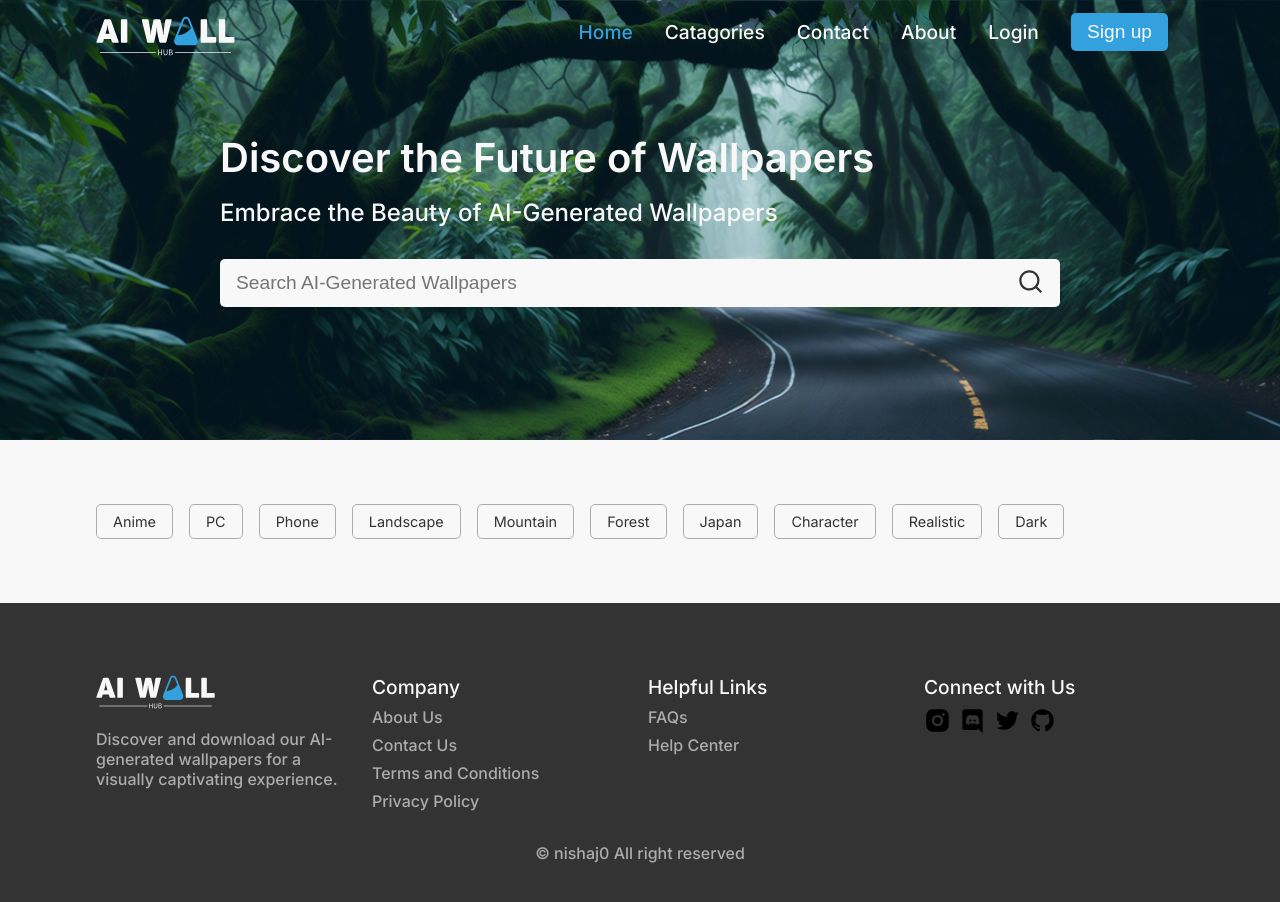
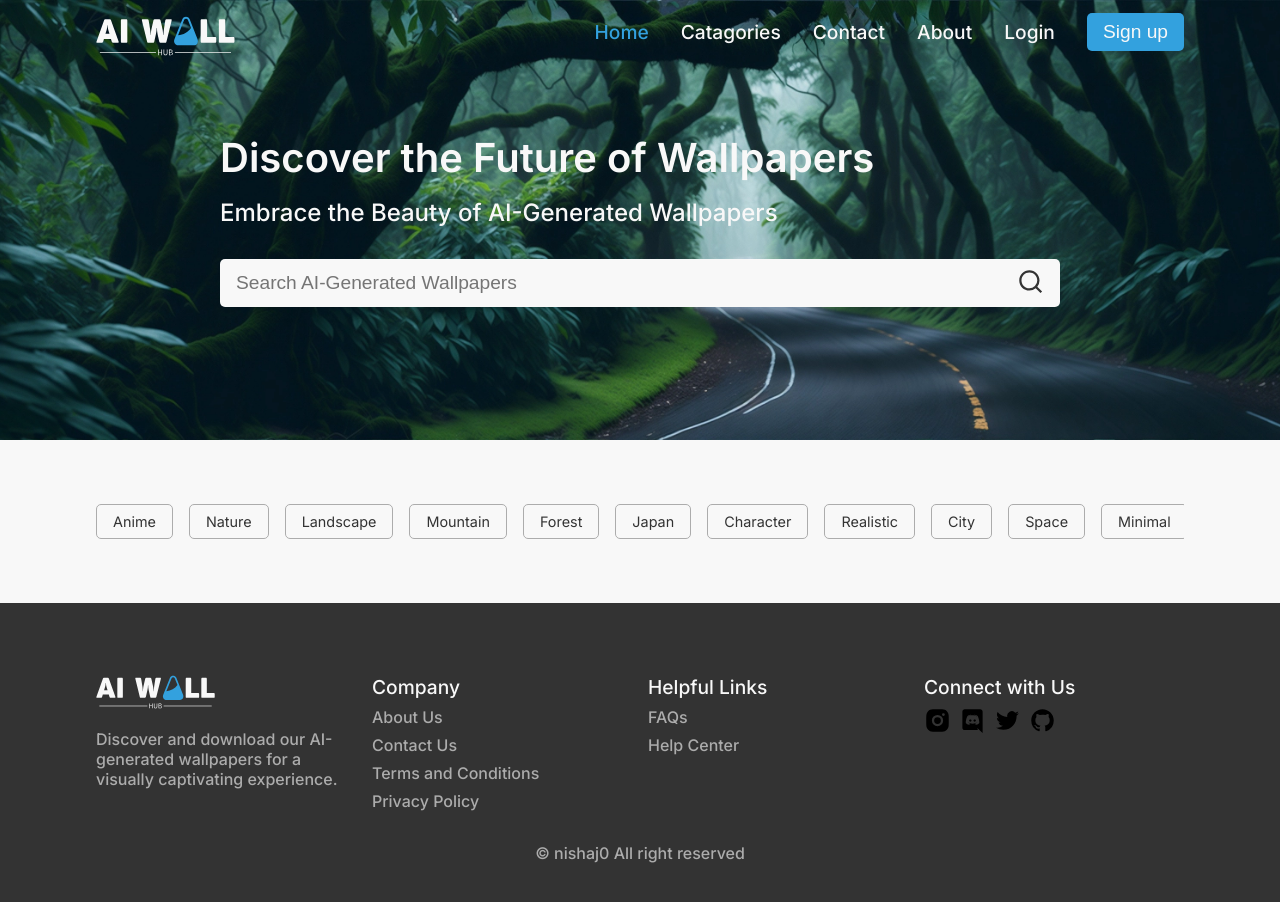
Before and after one commit to nishaj0/Ai_WallHub, a React (Vite) app in the folder client/: page / in a window 1280 px wide. Shown: the top 902 px of the page. Built offline with nearby package versions, Linux system fonts and the light colour scheme.

Commit message:
converted reused divs to component

```diff
--- a/client/src/containers/Header/Header.jsx
+++ b/client/src/containers/Header/Header.jsx
@@ -39,6 +39,32 @@ function Header() {
       };
    }, [isNavAtTop]);
 
+   function NavLinkTag({ to, content }) {
+      return (
+         <NavLink
+            to={to}
+            // ? isActive is a in-built property of NavLink which returns true if the route is active
+            className={({ isActive }) => (isActive ? activeLinkClass : null)}
+         >
+            {content}
+         </NavLink>
+      );
+   }
+
+   function MenuLinkTag({ to, content }) {
+      return (
+         <NavLink
+            to={to}
+            className={({ isActive }) =>
+               //? here "activeLinkClass" class used to give active Link a different color
+               isActive ? menuLinkClass + " " + activeLinkClass : menuLinkClass
+            }
+         >
+            {content}
+         </NavLink>
+      );
+   }
+
    return (
       <div
          className={
@@ -58,47 +84,11 @@ function Header() {
 
                <nav className="wallHub__nav">
                   <div className="wallHub__nav-links">
-                     <NavLink
-                        to="/"
-                        // ? isActive is a in-built property of NavLink which returns true if the route is active
-                        className={({ isActive }) =>
-                           isActive ? activeLinkClass : null
-                        }
-                     >
-                        Home
-                     </NavLink>
-                     <NavLink
-                        to="/catagories"
-                        className={({ isActive }) =>
-                           isActive ? activeLinkClass : null
-                        }
-                     >
-                        Catagories
-                     </NavLink>
-                     <NavLink
-                        to="/contact"
-                        className={({ isActive }) =>
-                           isActive ? activeLinkClass : null
-                        }
-                     >
-                        Contact
-                     </NavLink>
-                     <NavLink
-                        to="/about"
-                        className={({ isActive }) =>
-                           isActive ? activeLinkClass : null
-                        }
-                     >
-                        About
-                     </NavLink>
-                     <NavLink
-                        to="/login"
-                        className={({ isActive }) =>
-                           isActive ? activeLinkClass : null
-                        }
-                     >
-                        Login
-                     </NavLink>
+                     <NavLinkTag to="/" content="Home" />
+                     <NavLinkTag to="/catagories" content="Catagories" />
+                     <NavLinkTag to="/contact" content="Contact" />
+                     <NavLinkTag to="/about" content="About" />
+                     <NavLinkTag to="/login" content="Login" />
                   </div>
                   <Link to="/signup" className="wallHub__nav-login">
                      <button>Sign up</button>
@@ -132,57 +122,11 @@ function Header() {
             <div className="wallHub__header-menu_container">
                {toggleMenu && (
                   <div className="wallHub__header-menu_links">
-                     <NavLink
-                        to="/"
-                        className={({ isActive }) =>
-                           //? here "activeLinkClass" class used to give active Link a different color
-                           isActive
-                              ? menuLinkClass + " " + activeLinkClass
-                              : menuLinkClass
-                        }
-                     >
-                        Home
-                     </NavLink>
-                     <NavLink
-                        to="/catagories"
-                        className={({ isActive }) =>
-                           isActive
-                              ? menuLinkClass + " " + activeLinkClass
-                              : menuLinkClass
-                        }
-                     >
-                        Catagories
-                     </NavLink>
-                     <NavLink
-                        to="/contact"
-                        className={({ isActive }) =>
-                           isActive
-                              ? menuLinkClass + " " + activeLinkClass
-                              : menuLinkClass
-                        }
-                     >
-                        Contact
-                     </NavLink>
-                     <NavLink
-                        to="/about"
-                        className={({ isActive }) =>
-                           isActive
-                              ? menuLinkClass + " " + activeLinkClass
-                              : menuLinkClass
-                        }
-                     >
-                        About
-                     </NavLink>
-                     <NavLink
-                        to="/login"
-                        className={({ isActive }) =>
-                           isActive
-                              ? menuLinkClass + " " + activeLinkClass
-                              : menuLinkClass
-                        }
-                     >
-                        Login
-                     </NavLink>
+                     <MenuLinkTag to="/" content="Home" />
+                     <MenuLinkTag to="/catagories" content="Catagories" />
+                     <MenuLinkTag to="/contact" content="Contact" />
+                     <MenuLinkTag to="/about" content="About" />
+                     <MenuLinkTag to="/login" content="Login" />
                      <div className="wallHub__header-menu_login">
                         <Link to="/signup">
                            <button>Sign up</button>
--- a/client/src/containers/Header/header.css
+++ b/client/src/containers/Header/header.css
@@ -62,7 +62,7 @@ a.wallHub__nav-active {
 
 
 .wallHub__nav a {
-   margin: 0 1rem;
+   margin: 0 0 0 2rem;
    font-size: var(--a-font-size);
    font-weight: var(--font-weight-mid);
 }
--- a/client/src/pages/Home/Home.jsx
+++ b/client/src/pages/Home/Home.jsx
@@ -32,6 +32,15 @@ function Home() {
    const handleSubmit = (e) => {
       e.preventDefault();
    };
+
+   function FilterLink({ searchText, content }) {
+      return (
+         <div className="wallHub__home-wallpapers_filter">
+            <Link to={`search?searchText=${searchText}`}>{content}</Link>
+         </div>
+      );
+   }
+
    return (
       <div className="wallHub__home">
          {/* ? this div have background image */}
@@ -61,39 +70,22 @@ function Home() {
          </div>
          <div className="wallHub__home-wallpapers section__padding">
             <div className="wallHub__home-wallpapers_filter-container">
-               <div className="wallHub__home-wallpapers_filter">
-                  <Link to="search?searchText=anime">Anime</Link>
-               </div>
-               <div className="wallHub__home-wallpapers_filter">
-                  <Link to="search?searchText=pc">PC</Link>
-               </div>
-               <div className="wallHub__home-wallpapers_filter">
-                  <Link to="search?searchText=phone">Phone</Link>
-               </div>
-               <div className="wallHub__home-wallpapers_filter">
-                  <Link to="search?searchText=landscape">Landscape</Link>
-               </div>
-               <div className="wallHub__home-wallpapers_filter">
-                  <Link to="search?searchText=mountain">Mountain</Link>
-               </div>
-               <div className="wallHub__home-wallpapers_filter">
-                  <Link to="search?searchText=forest">Forest</Link>
-               </div>
-               <div className="wallHub__home-wallpapers_filter">
-                  <Link to="search?searchText=japan">Japan</Link>
-               </div>
-               <div className="wallHub__home-wallpapers_filter">
-                  <Link to="search?searchText=character">Character</Link>
-               </div>
-               <div className="wallHub__home-wallpapers_filter">
-                  <Link to="search?searchText=realistic">Realistic</Link>
-               </div>
-               <div className="wallHub__home-wallpapers_filter">
-                  <Link to="search?searchText=dark">Dark</Link>
-               </div>
+               <FilterLink searchText={"anime"} content={"Anime"} />
+               <FilterLink searchText={"nature"} content={"Nature"} />
+               <FilterLink searchText={"landscape"} content={"Landscape"} />
+               <FilterLink searchText={"mountain"} content={"Mountain"} />
+               <FilterLink searchText={"forest"} content={"Forest"} />
+               <FilterLink searchText={"japan"} content={"Japan"} />
+               <FilterLink searchText={"character"} content={"Character"} />
+               <FilterLink searchText={"realistic"} content={"Realistic"} />
+               <FilterLink searchText={"city"} content={"City"} />
+               <FilterLink searchText={"space"} content={"Space"} />
+               <FilterLink searchText={"minimal"} content={"Minimal"} />
+               <FilterLink searchText={"dark"} content={"Dark"} />
+               <FilterLink searchText={"light"} content={"Light"} />
+               <FilterLink searchText={"4k"} content={"4K"} />
             </div>
-            <div className="wallHub__home-wallpapers_img-container">
-            </div>
+            <div className="wallHub__home-wallpapers_img-container"></div>
          </div>
       </div>
    );
```
